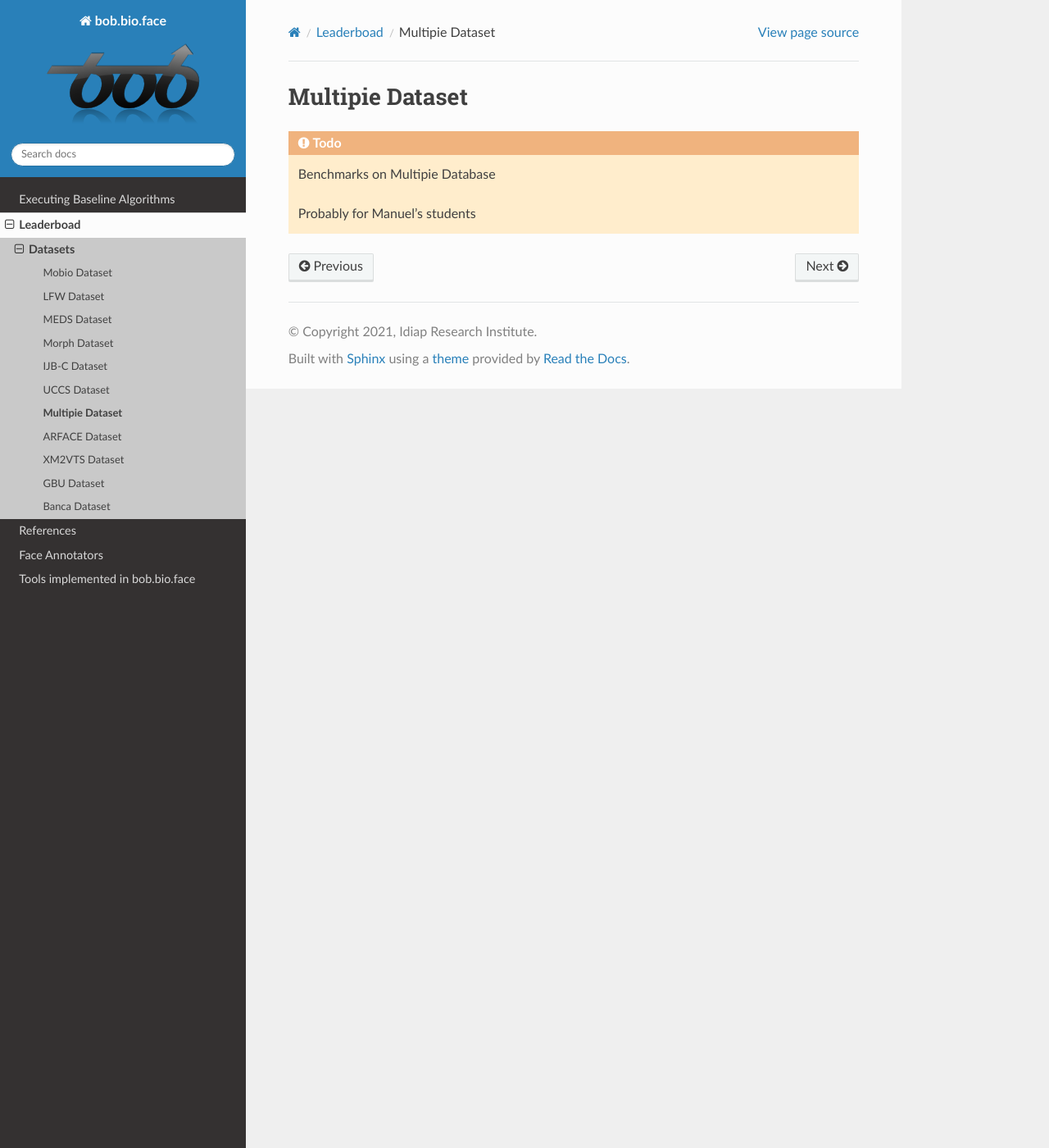
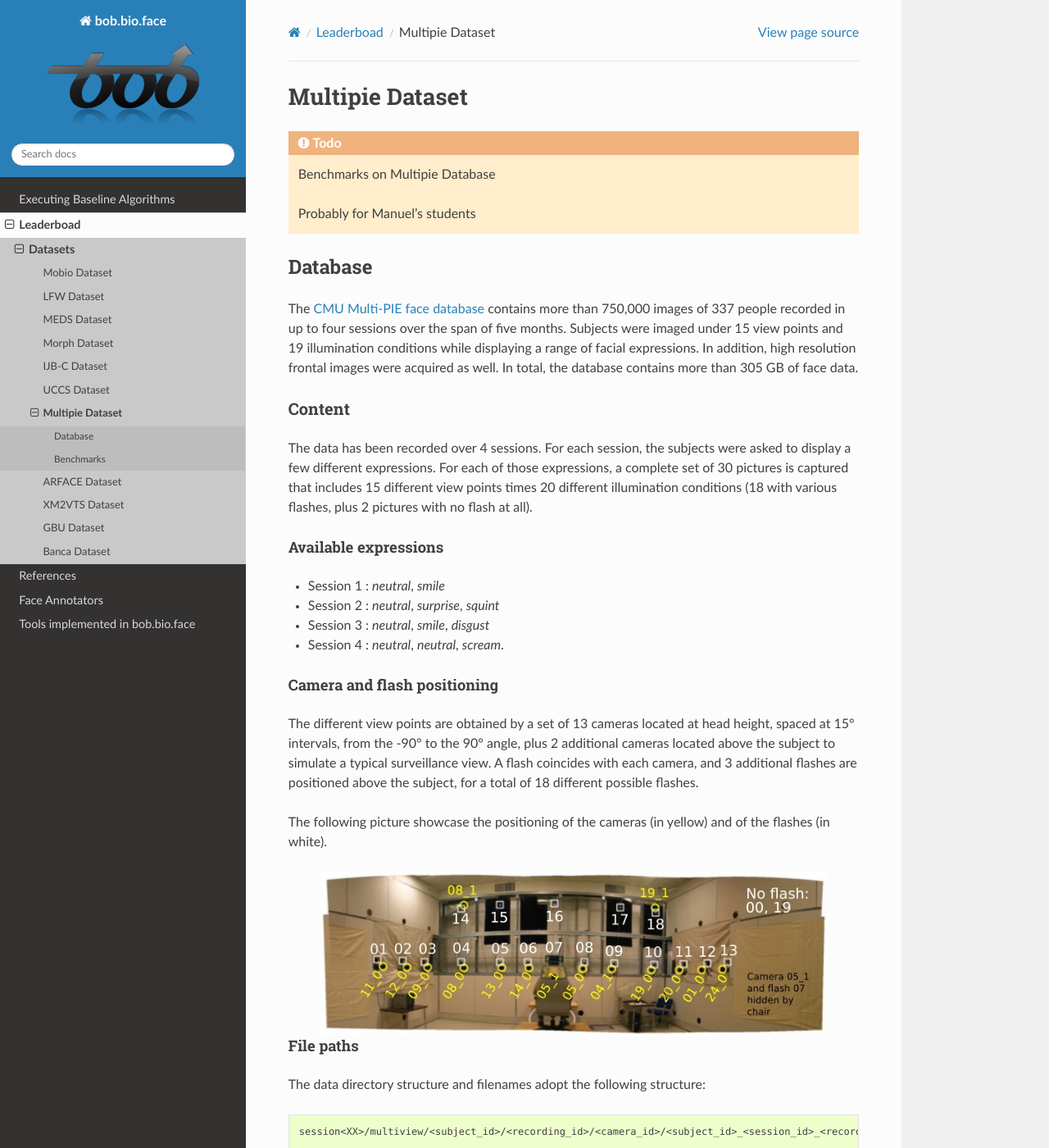
Before and after one commit to bioidiap/bob.bio.face, a Sphinx documentation site: the page built from doc/leaderboard/multipie.rst, in a window 1280 px wide and 1400 px high. Shown: the whole window at 82% size. Built offline with Sphinx 7.4.7 and the Read the Docs theme 2.0.0, drawn with Linux system fonts in a browser that asks for light colours; the version number could not be read and is left out; some of the changed text lies outside the part shown.

Commit message:
Added data and protocols description for Multipie

```diff
--- a/doc/leaderboard/multipie.rst
+++ b/doc/leaderboard/multipie.rst
@@ -1,13 +1,121 @@
 .. vim: set fileencoding=utf-8 :
 
-.. _bob.bio.face.learderboard.multipie:
+.. _bob.bio.face.leaderboard.multipie:
 
 ================
 Multipie Dataset
 ================
 
-
 .. todo::
    Benchmarks on Multipie Database
 
    Probably for Manuel's students
+
+Database
+========
+The `CMU Multi-PIE face database <http://www.cs.cmu.edu/afs/cs/project/PIE/MultiPie/Multi-Pie/Home.html>`_ contains more than 750,000 images
+of 337 people recorded in up to four sessions over the span of five months. Subjects were imaged under 15 view points and 19 illumination
+conditions while displaying a range of facial expressions. In addition, high resolution frontal images were acquired as well.
+In total, the database contains more than 305 GB of face data.
+
+Content
+*******
+The data has been recorded over 4 sessions. For each session, the subjects were asked to display a few
+different expressions. For each of those expressions, a complete set of 30 pictures is captured that includes
+15 different view points times 20 different illumination conditions (18 with various flashes, plus 2 pictures with no flash at all).
+
+Available expressions
+---------------------
+* Session 1 : *neutral*, *smile*
+* Session 2 : *neutral*, *surprise*, *squint*
+* Session 3 : *neutral*, *smile*, *disgust*
+* Session 4 : *neutral*, *neutral*, *scream*.
+
+Camera and flash positioning
+----------------------------
+The different view points are obtained by a set of 13 cameras located at head height, spaced at 15° intervals,
+from the -90° to the 90° angle, plus 2 additional cameras located above the subject to simulate a typical
+surveillance view. A flash coincides with each camera, and 3 additional flashes are positioned above the subject, for a total
+of 18 different possible flashes.
+
+The following picture showcase the positioning of the cameras (in yellow) and of the flashes (in white).
+
+.. image:: img/multipie_setup.jpg
+    :width: 620px
+    :align: center
+    :height: 200px
+    :alt: Multipie setup
+
+File paths
+----------
+
+The data directory structure and filenames adopt the following structure:
+
+.. code-block:: shell
+
+   session<XX>/multiview/<subject_id>/<recording_id>/<camera_id>/<subject_id>_<session_id>_<recording_id>_<camera_id>_<shot_id>.png
+
+For example, the file
+
+.. code-block:: shell
+
+   session02/multiview/001/02/05_1/001_02_02_051_07.png
+
+corresponds to
+* Subject 001
+* Session 2
+* Second recording -> Expression is *surprise*
+* Camera 05_1 -> Frontal view
+* Shot 07 -> Illumination through the frontal flash
+
+Protocols
+*********
+
+Expression protocol
+-------------------
+**Protocol E**
+
+* Only frontal view (camera 05_1); only no-flash (shot 0)
+* Enrolled : 1x neutral expression (session 1; recording 1)
+* Probes : 4x neutral expression + other expressions (session 2, 3, 4; all recordings)
+
+Pose protocol
+-------------
+**Protocol P**
+
+* Only neutral expression (recording 1 from each session, + recording 2 from session 4); only no-flash (shot 0)
+* Enrolled : 1x frontal view (session 1; camera 05_1)
+* Probes : all views from cameras at head height (i.e excluding 08_1 and 19_1), including camera 05_1 from session 2,3,4.
+
+Illumination protocols
+----------------------
+N.B : shot 19 is never used in those protocols as it is redundant with shot 0 (both are no-flash).
+
+**Protocol M**
+
+* Only frontal view (camera 05_1); only neutral expression (recording 1 from each session, + recording 2 from session 4)
+* Enrolled : no-flash (session 1; shot 0)
+* Probes : no-flash (session 2, 3, 4; shot 0)
+
+**Protocol U**
+
+* Only frontal view (camera 05_1); only neutral expression (recording 1 from each session, + recording 2 from session 4)
+* Enrolled : no-flash (session 1; shot 0)
+* Probes : all shots from session 2, 3, 4, including shot 0.
+
+**Protocol G**
+
+* Only frontal view (camera 05_1); only neutral expression (recording 1 from each session, + recording 2 from session 4)
+* Enrolled : all shots (session 1; all shots)
+* Probes : all shots from session 2, 3, 4.
+
+
+
+Benchmarks
+==========
+
+Run the baselines
+*****************
+
+Leaderboard
+***********
```
Also changed, not shown: doc/leaderboard/img/multipie_setup.jpg (added).
